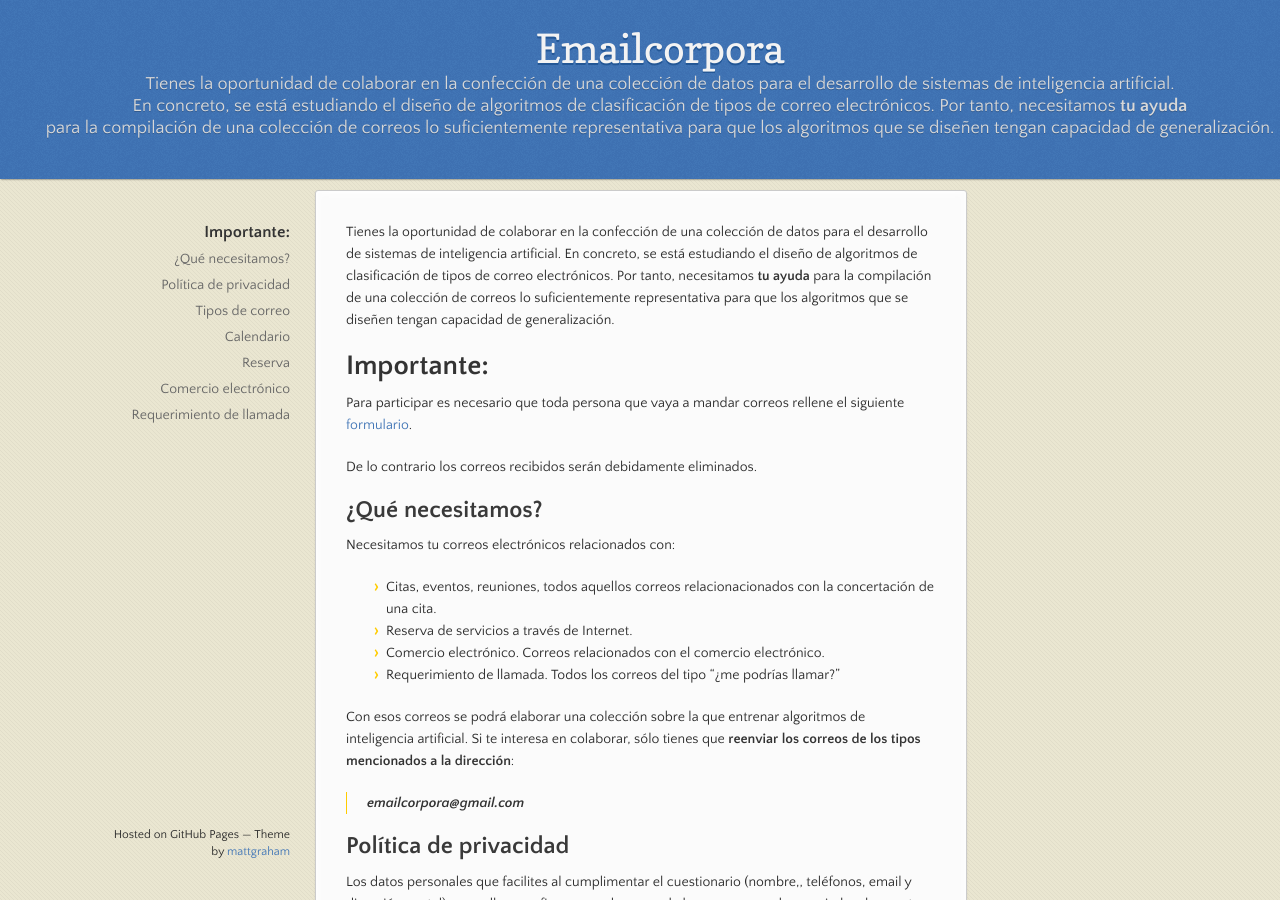
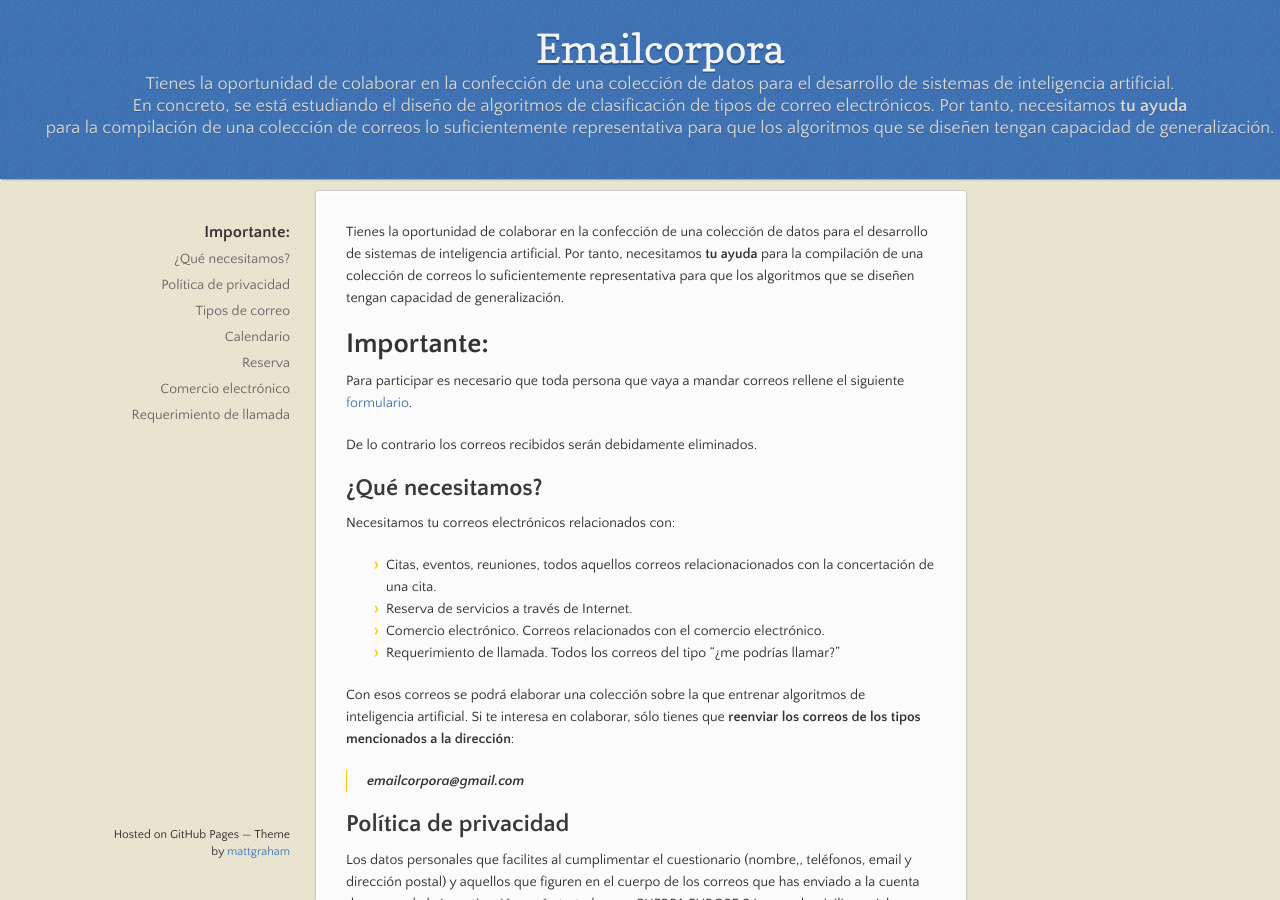
Before and after one commit to emailcorpora/emailcorpora.github.io, a Jekyll site: the page built from index.md, in a window 1280 px wide and 900 px high. Built offline with Jekyll 4.4.1, drawn with Linux system fonts in a browser that asks for light colours; the repository's description, which GitHub fills in, is left out.

```diff
--- a/index.md
+++ b/index.md
@@ -3,7 +3,7 @@ layout: default
 ---
 
 
-Tienes la oportunidad de colaborar en la confección de una colección de datos para el desarrollo de sistemas de inteligencia artificial. En concreto, se está estudiando el diseño de algoritmos de clasificación de tipos de correo electrónicos. Por tanto, necesitamos **tu ayuda** para la compilación de una colección de correos lo suficientemente representativa para que los algoritmos que se diseñen tengan capacidad de generalización.
+Tienes la oportunidad de colaborar en la confección de una colección de datos para el desarrollo de sistemas de inteligencia artificial. Por tanto, necesitamos **tu ayuda** para la compilación de una colección de correos lo suficientemente representativa para que los algoritmos que se diseñen tengan capacidad de generalización.
 
 # Importante:
 Para participar es necesario que toda persona que vaya a mandar correos rellene el siguiente [formulario](https://docs.google.com/forms/d/e/1FAIpQLSfJVaLsIXP_4bkX7E3PnsfcV6zRNsE5_Av7T8SotyIyel-9PQ/viewform).
```
